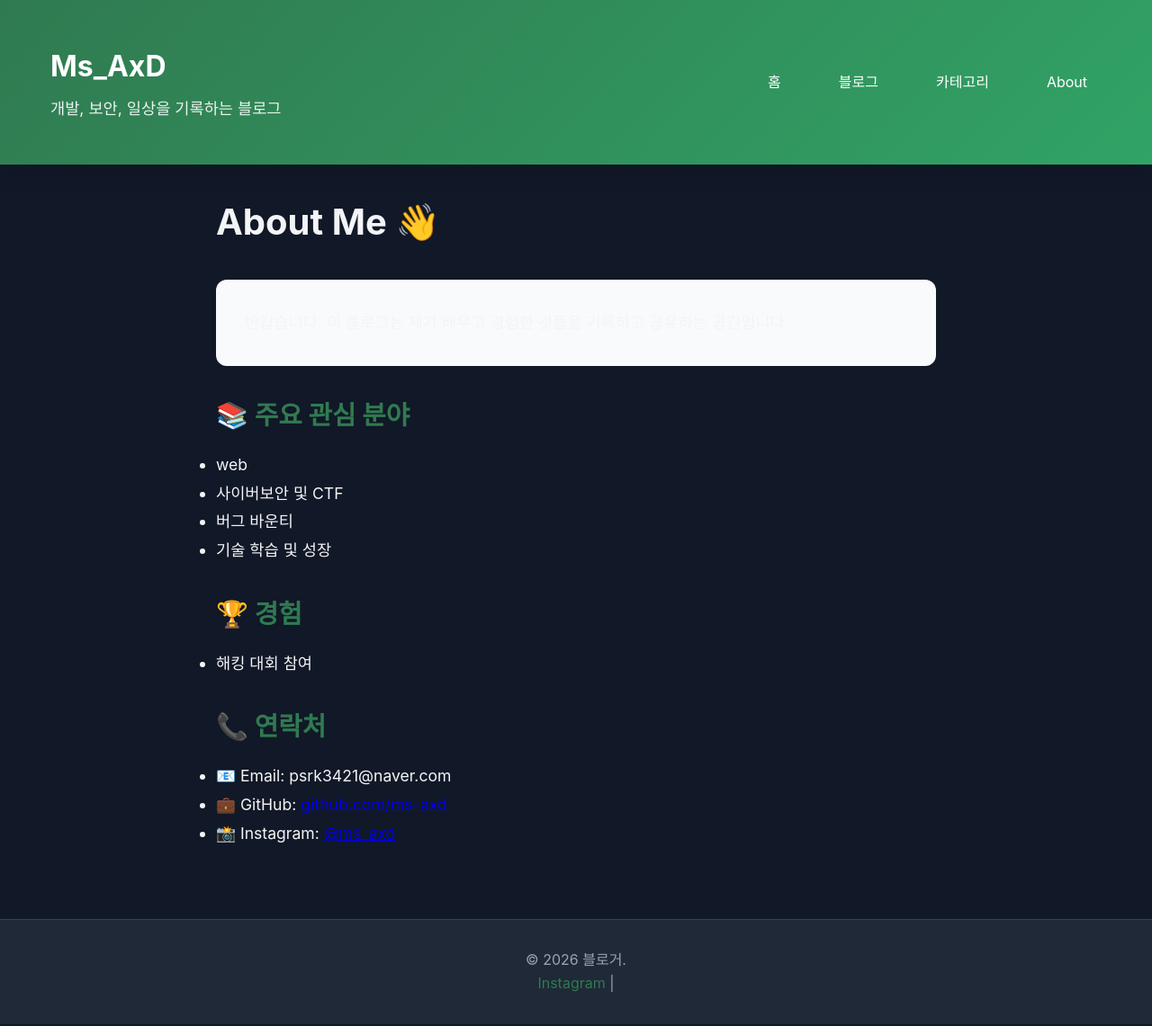
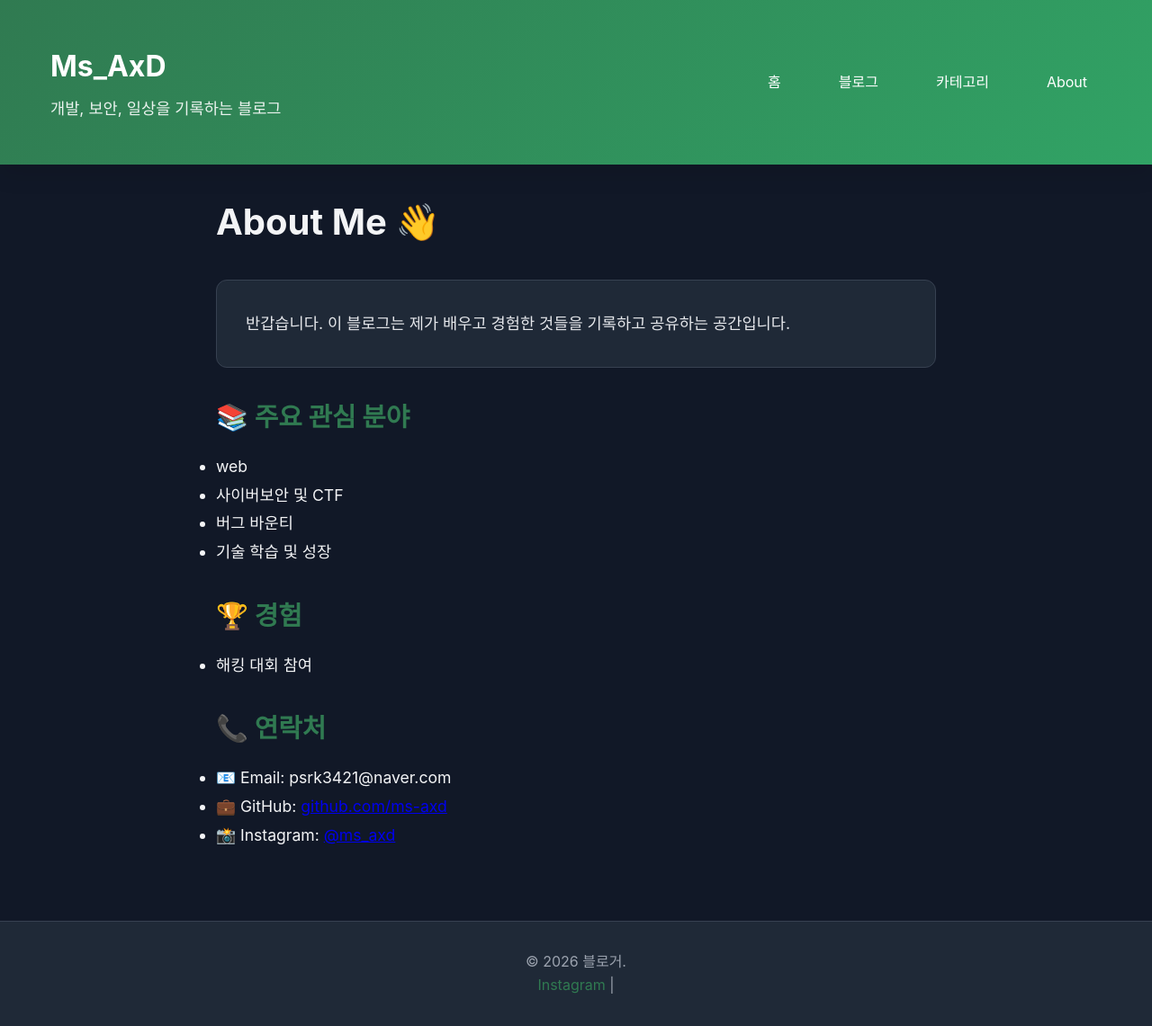
Before and after one commit to ms-axd/ms-axd.github.io, a Jekyll site: the page built from about.html, in a window 1280 px wide and 1141 px high. Shown: the whole window at 90% size. Built offline with Jekyll 4.4.1, drawn with Linux system fonts in a browser that asks for light colours.

Commit message:
다크 모드 및 about 페이지 수정

```diff
--- a/_layouts/default.html
+++ b/_layouts/default.html
@@ -9,7 +9,7 @@
 
   {% seo %}
 
-  <link rel="stylesheet" href="/assets/css/style.css">
+  <link rel="stylesheet" href="/assets/css/style.css?v={{ site.time | date: '%s' }}">
   <link rel="canonical" href="{{ page.url | replace: 'index.html', '' | prepend: site.baseurl | prepend: site.url }}">
   <link rel="alternate" type="application/atom+xml" title="{{ site.title }}" href="/feed.xml">
 
@@ -53,7 +53,7 @@
     </p>
   </footer>
 
-  <script src="/assets/js/cursor-highlight.js"></script>
-  <script src="/assets/js/search.js"></script>
+  <script src="/assets/js/cursor-highlight.js?v={{ site.time | date: '%s' }}"></script>
+  <script src="/assets/js/search.js?v={{ site.time | date: '%s' }}"></script>
 </body>
 </html>
--- a/about.html
+++ b/about.html
@@ -7,8 +7,8 @@ permalink: /about/
 <article style="max-width: 800px; margin: 0 auto;">
   <h1>About Me 👋</h1>
 
-  <div style="background: #f9fafb; padding: 2rem; border-radius: 0.75rem; margin: 2rem 0;">
-    <p style="font-size: 1.1rem; line-height: 1.8;">
+  <div style="background: #1f2937; border: 1px solid #374151; padding: 2rem; border-radius: 0.75rem; margin: 2rem 0;">
+    <p style="font-size: 1.1rem; line-height: 1.8; color: #e5e7eb;">
       반갑습니다. 이 블로그는 제가 배우고 경험한 것들을 기록하고 공유하는 공간입니다.
     </p>
   </div>
```
